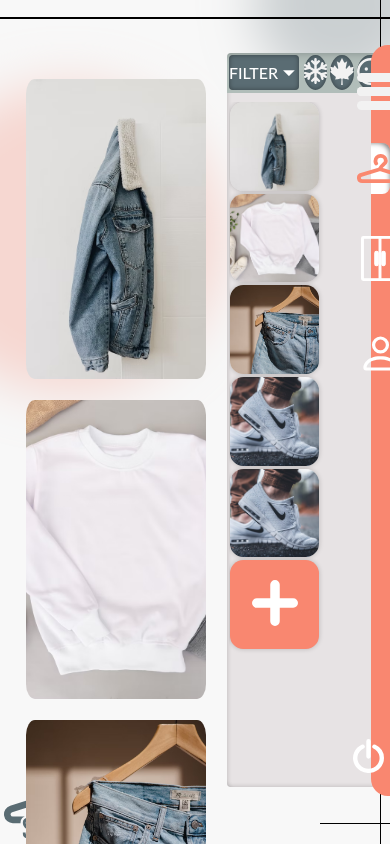
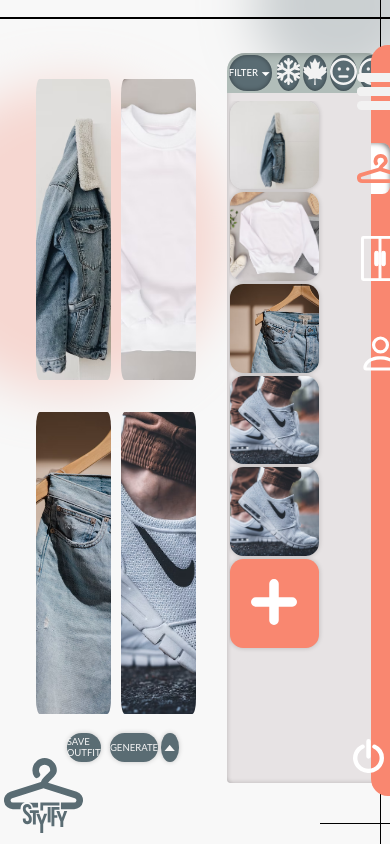
Before and after one commit to MrWarlockk/Clothes-v2, a Next.js app: page /clothes in a window 390 px wide. Built offline with nearby package versions, Linux system fonts and the light colour scheme.

Commit message:
Responsivness continuation (clothes page)
Continuation of responsivness. Clothes page done + other page improvements
Fixed the scrollbar on firefox, problem with moving classes from global

```diff
--- a/pages/clothes.js
+++ b/pages/clothes.js
@@ -46,6 +46,7 @@ function Clothes() {
           <div className="background_line1"></div>
           <div className="background_line2"></div>
           <div className="background_line3"></div>
+          <div className={styles.scrollbar_shadow_firefox}></div>
           <div className={styles.background_icon}>
             <img src={"clothes/logo_green.svg"} alt="icon"></img>
           </div>
--- a/pages/cupboard.js
+++ b/pages/cupboard.js
@@ -314,7 +314,7 @@ export default function Cupboard() {
           <div className="background_line1"></div>
           <div className="background_line2"></div>
           <div className="background_line3"></div>
-          <div className="scrollbar_shadow_firefox"></div>
+          <div className={styles.scrollbar_shadow_firefox}></div>
           <div className={styles.cupboard_top_text}>
             <div
               className={styles.pieces_cupboard_top_text}
--- a/styles/clothes.module.css
+++ b/styles/clothes.module.css
@@ -1,3 +1,5 @@
+/* #region -----------SCROLLBARS------------ */
+/* CHROME */
 .clothes_menu_list_images_container::-webkit-scrollbar-thumb {
   background: #b1bdb9;
 }
@@ -17,6 +19,28 @@
 .clothes_menu_list_images_container::-webkit-scrollbar-track {
   background: #f7f7f7;
 }
+
+/* FIREFOX */
+@-moz-document url-prefix() {
+  .clothes_menu_list_images_container {
+    scrollbar-width: thin;
+    scrollbar-color: #bbb #f7f7f7;
+  }
+  .scrollbar_shadow_firefox {
+    width: 8px;
+    background-color: transparent;
+    height: 76.5vh;
+    position: absolute;
+    z-index: 1;
+    top: 12.9vh;
+    right: 14.45vw;
+    box-shadow: inset -3px 0px 5px -3px rgba(0, 0, 0, 0.2),
+      inset 3px 0px 5px -3px rgba(0, 0, 0, 0.2);
+    pointer-events: none;
+  }
+}
+/* #endregion */
+/* #region -----------BACKGROUND-------------*/
 .background_circle1 {
   background-color: #f98770;
   width: 79vw;
@@ -55,11 +79,13 @@
 }
 .background_icon {
   position: absolute;
-  top: 91.5%;
+  bottom: 1%;
   left: 1%;
   transform: translate(-50%-50%);
   z-index: -1;
 }
+/* #endregion */
+/* #region ------------CREATOR---------------*/
 .outfit_creator {
   display: flex;
   position: absolute;
@@ -82,8 +108,8 @@
 
 .outfit_creator_images_container {
   position: relative;
-  height: 35.5vh;
-  width: 35.5vh;
+  height: calc(1.4 * 25.5vh);
+  width: calc(0.75 * 25.5vw);
   border-radius: 5%;
   overflow: hidden;
 }
@@ -104,14 +130,14 @@
   box-sizing: border-box;
   flex-basis: 41.5%;
   background-color: #5a6c73;
-  border-radius: 1vw;
+  border-radius: 10vw;
   box-shadow: 0px 0px 5px rgba(0, 0, 0, 0.2);
   margin-right: 8%;
   display: flex;
   justify-content: center;
   align-items: center;
   color: #f5f5f5;
-  font-size: 16px;
+  font-size: calc(8px + 0.4vw);
   cursor: pointer;
 }
 .outfit_creator_save:hover {
@@ -128,7 +154,7 @@
   justify-content: center;
   align-items: center;
   color: #f5f5f5;
-  font-size: 16px;
+  font-size: calc(8px + 0.4vw);
   cursor: pointer;
 }
 .outfit_creator_generate > div:hover {
@@ -136,7 +162,7 @@
 }
 .outfit_creator_generate_text {
   flex-basis: 81%;
-  border-radius: 1vw;
+  border-radius: 10vw;
   margin-right: 5%;
 }
 
@@ -145,10 +171,12 @@
   border-radius: 50%;
 }
 .outfit_creator_generate_arrow {
-  font-size: 22px;
+  font-size: calc(16px + 0.4vw);
   display: inline-block;
-  transform: scale(1, 0.6) translate(0vw, 0vh);
+  transform: scale(1, 0.6);
 }
+/* #endregion */
+/* #region -------------LIST-----------------*/
 .clothes_menu {
   display: flex;
   position: absolute;
@@ -168,8 +196,8 @@
   height: 40px;
   background-color: #b1bdb9;
   display: flex;
-  border-top-left-radius: 1vw;
-  border-top-right-radius: 1vw;
+  border-top-left-radius: 18px;
+  border-top-right-radius: 18px;
   box-sizing: border-box;
   padding: 1.25% 0;
   box-shadow: inset 0px 10px 10px -10px rgba(0, 0, 0, 0.25);
@@ -197,16 +225,16 @@
   flex-basis: 36%;
   box-sizing: border-box;
   margin-left: 1%;
-  border-radius: 1vw;
+  border-radius: 10vw;
   align-items: center;
   justify-content: center;
   font-weight: 500;
-  font-size: 16px;
+  font-size: calc(8px + 0.4vw);
   color: white;
 }
 
 .clothes_menu_list_filters_filter > span {
-  font-size: 20px;
+  font-size: calc(12px + 0.4vw);
   display: inline-block;
   transform: scale(1, 0.5);
   margin-left: 0.2vw;
@@ -214,7 +242,7 @@
 }
 
 .clothes_menu_list_filters_color {
-  flex-basis: 5.54%;
+  flex-basis: 28px;
   border-radius: 50%;
   display: flex;
   flex-direction: column;
@@ -226,19 +254,19 @@
   border-radius: 50%;
 }
 .clothes_menu_list_filters_cold {
-  flex-basis: 5.54%;
+  flex-basis: 28px;
   border-radius: 50%;
 }
 .clothes_menu_list_filters_rainy {
-  flex-basis: 5.54%;
+  flex-basis: 28px;
   border-radius: 50%;
 }
 .clothes_menu_list_filters_sad {
-  flex-basis: 5.54%;
+  flex-basis: 28px;
   border-radius: 50%;
 }
 .clothes_menu_list_filters_happy {
-  flex-basis: 5.54%;
+  flex-basis: 28px;
   border-radius: 50%;
 }
 .clothes_menu_list_images {
@@ -303,7 +331,6 @@
 }
 
 .clothes_menu_type {
-  /*background-color: red;*/
   flex-basis: 19.75%;
   display: flex;
   flex-direction: column;
@@ -320,16 +347,13 @@
   box-shadow: 0px 5px 10px rgba(0, 0, 0, 0.2);
   cursor: pointer;
 }
+.clothes_menu_type > div > div > img {
+  height: calc(1.4 * 5.5vh);
+  width: calc(0.75 * 5.5vw);
+}
 .clothes_menu_type_pants img {
   filter: invert(100%);
 }
-
-/*
-.sidebar_menu_on img {
-  filter: invert(14%) sepia(31%) saturate(5595%) hue-rotate(311deg)
-    brightness(97%) contrast(102%);
-}
-*/
 .clothes_menu_type_all_flex {
   display: flex;
   flex-direction: row;
@@ -339,8 +363,9 @@
   row-gap: 10px;
 }
 .clothes_menu_type_all_flex > img {
-  height: 35px;
-  width: 35px;
+  height: calc(1.4 * 2.5vh);
+  width: calc(0.75 * 2.5vw);
   margin-left: 2px;
   margin-right: 2px;
 }
+/* #endregion */
--- a/styles/cupboard.module.css
+++ b/styles/cupboard.module.css
@@ -1,4 +1,22 @@
 /*----------------------CUPBOARD---------------------*/
+@-moz-document url-prefix() {
+  .cupboard_flexbox_middle_1 {
+    scrollbar-width: thin;
+    scrollbar-color: #bbb #f7f7f7;
+  }
+  .scrollbar_shadow_firefox {
+    width: 8px;
+    background-color: transparent;
+    height: 82vh;
+    position: absolute;
+    z-index: 1;
+    top: 13.9vh;
+    right: 6vw;
+    box-shadow: inset -3px 0px 5px -3px rgba(0, 0, 0, 0.2),
+      inset 3px 0px 5px -3px rgba(0, 0, 0, 0.2);
+    pointer-events: none;
+  }
+}
 
 .pieces_cupboard_top_text {
   position: absolute;
@@ -105,7 +123,6 @@
   background-color: lightblue;
   margin-top: 1.6vh;
 }
-
 .cupboard_flexbox_middle_1 {
   position: absolute;
   display: flex;
--- a/styles/globals.css
+++ b/styles/globals.css
@@ -241,25 +241,6 @@ body {
   box-shadow: inset 0 0 5px rgba(0, 0, 0, 0.2);
 }
 
-/* FIREFOX */
-@-moz-document url-prefix() {
-  .cupboard_all_flexbox_middle {
-    scrollbar-width: thin;
-    scrollbar-color: #bbb #f7f7f7;
-  }
-  .scrollbar_shadow_firefox {
-    width: 8px;
-    background-color: transparent;
-    height: 82vh;
-    position: absolute;
-    z-index: 1;
-    top: 13.9vh;
-    right: 6vw;
-    box-shadow: inset -3px 0px 5px -3px rgba(0, 0, 0, 0.2),
-      inset 3px 0px 5px -3px rgba(0, 0, 0, 0.2);
-    pointer-events: none;
-  }
-}
 .sidebar-item.selected {
   background-color: #06788f;
   margin-left: 0;
```
